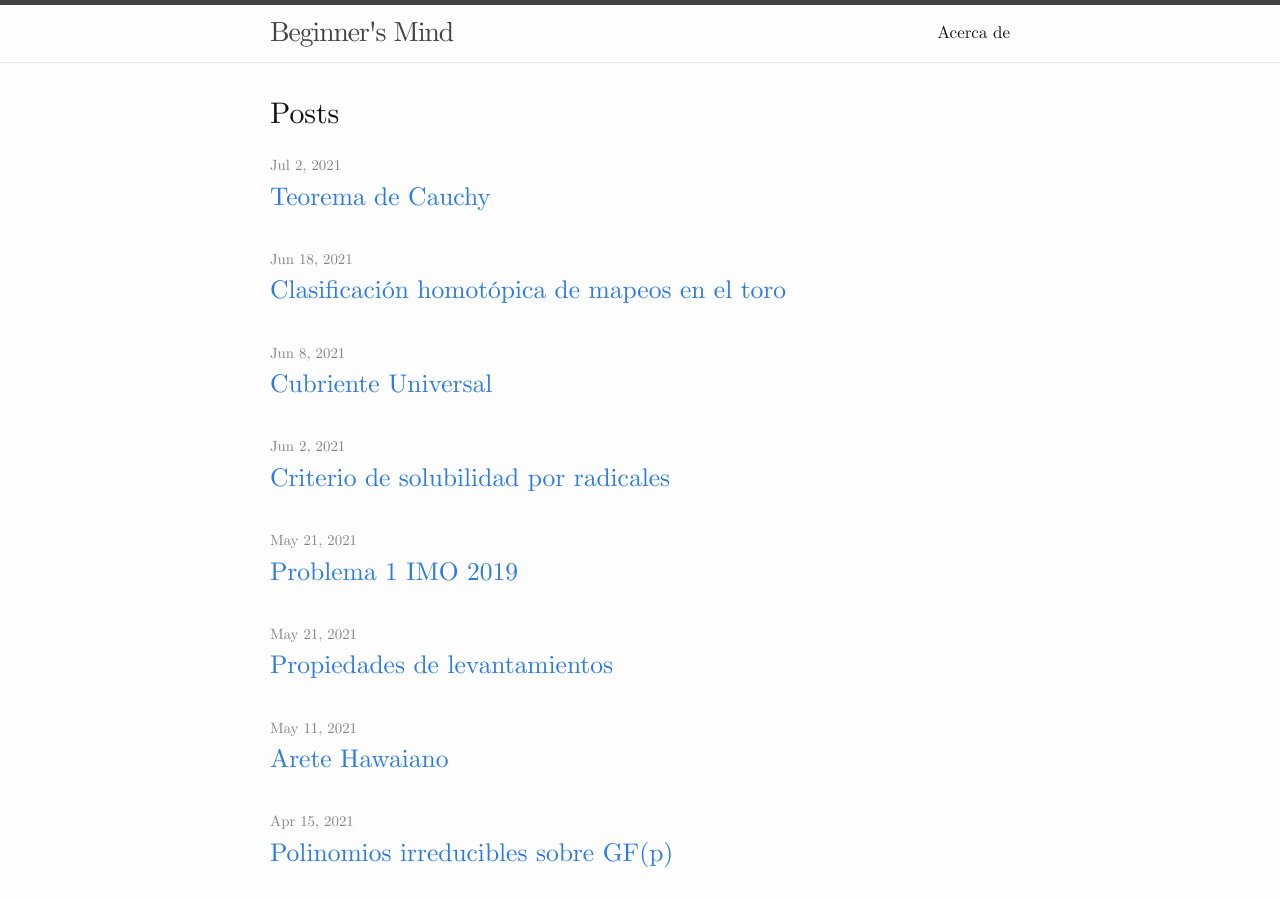
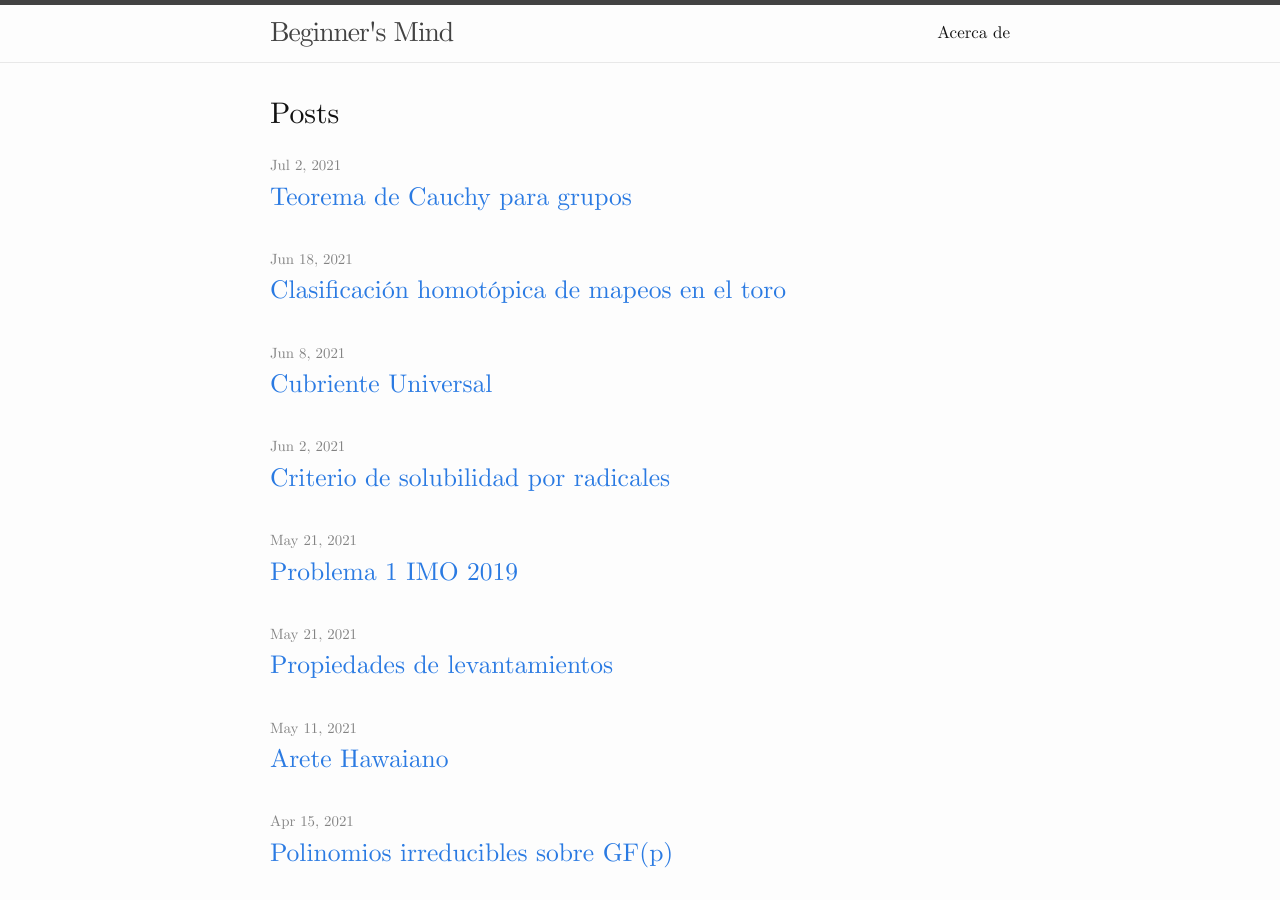
Before and after one commit to luisgrivas/blog, a Jekyll site: the page built from index.markdown, in a window 1280 px wide and 900 px high. Built offline with Jekyll 4.4.1, drawn with Linux system fonts in a browser that asks for light colours.

Commit message:
Corregido saltos de linea; cambio en titulo

```diff
--- a/_posts/2021-07-02-teorema-cauchy-grupos.md
+++ b/_posts/2021-07-02-teorema-cauchy-grupos.md
@@ -1,6 +1,6 @@
 ---
  layout: post
-title: Teorema de Cauchy
+title: "Teorema de Cauchy para grupos"
 date: 2021-07-02 15:25:00
 categories: posts
 tags: teoria de grupos
@@ -44,12 +46,16 @@ La siguiente demostración elemental se debe a John McKay [^1].
 $$
 S = \{(a_1, \ldots, a_p): a_i \in G, a_1 \cdots a_p = 1\}.
 $$
+
+
 Observe que $\mid S \mid = n^{p-1}$, ya que tenemos $n$ opciones en las $p-1$ primeras entradas, pero en la última solo una opción, pues debe ser el inverso de $a_1 \cdots a_{p-1}$. Establezcamos una relación de equivalencia en $S$ diciendo que dos $p-$tuplas son equivalentes si una es una permutación cíclica de la otra. Observe que si $a_1 = \cdots = a_{p}$, entonces la clase $[(a_1, \ldots, a_p)]$ consiste de un solo elemento. Por otro lado, si al menos dos componentes de $(a_1, \ldots, a_p)$ son distintas, entonces la clase $[(a_1, \dots, a_p)]$ tiene $p$ elementos. Sea $r$ el número de clases de equivalencia con un solo elemento y sea $s$ el número de clases de equivalencia con $p$ elementos. Como toda relación de equivalencia induce una partición en clases de equivalencia, tenemos que
 
 
 $$
 n^{p-1} = r + s p.
 $$
+
+
 Como $p \mid n^{p-1} - sp $, entonces $p \mid r$. Luego, existe un $x\neq 1 \in G$ tal que $x^{p} = 1$; es decir, $\langle x \rangle$ es un grupo con $p$ elementos. $\blacksquare$
 
 ---
```
Also changed, not shown: other parts of _posts/2021-07-02-teorema-cauchy-grupos.md (+3 -1 lines).
